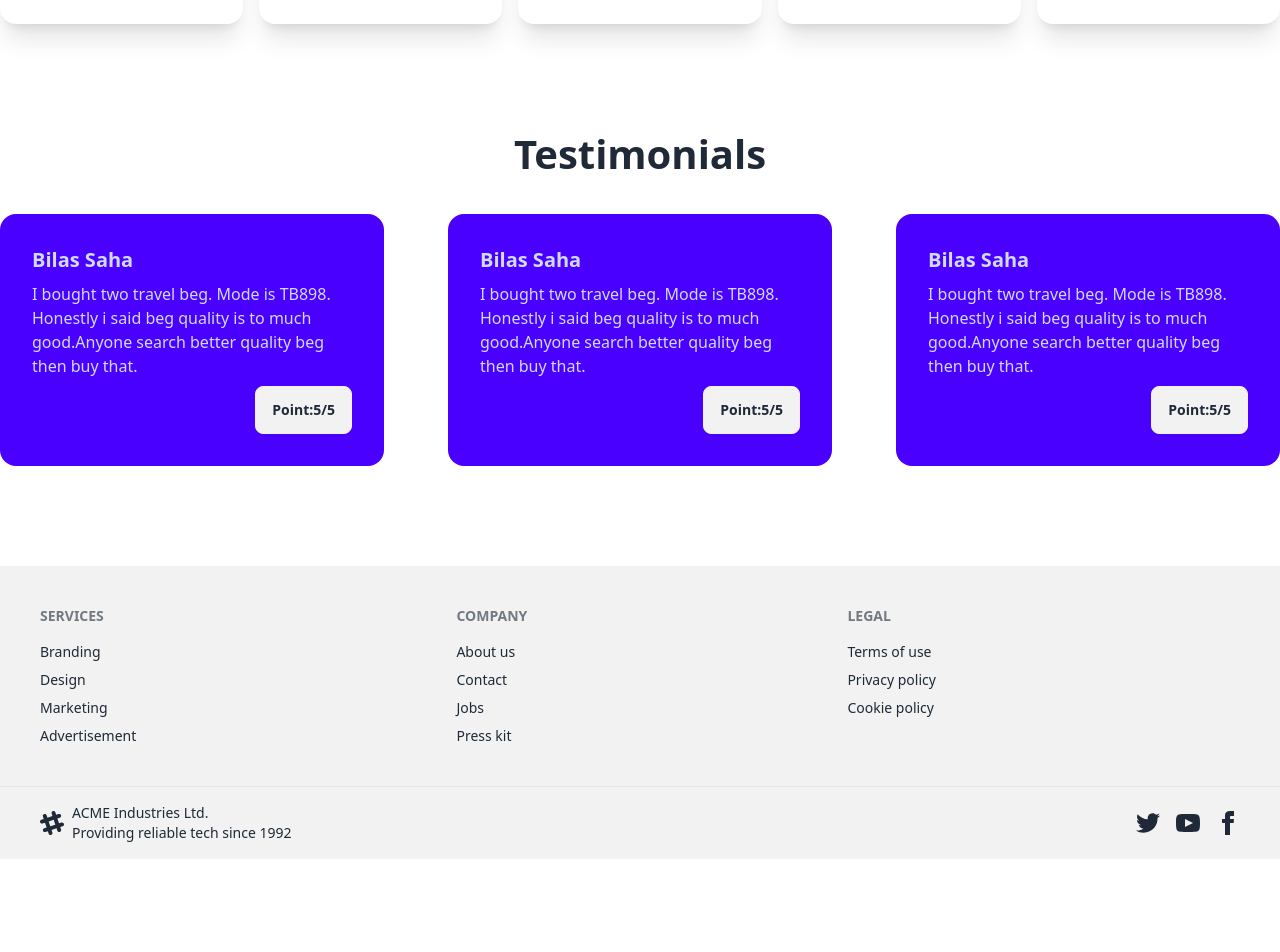
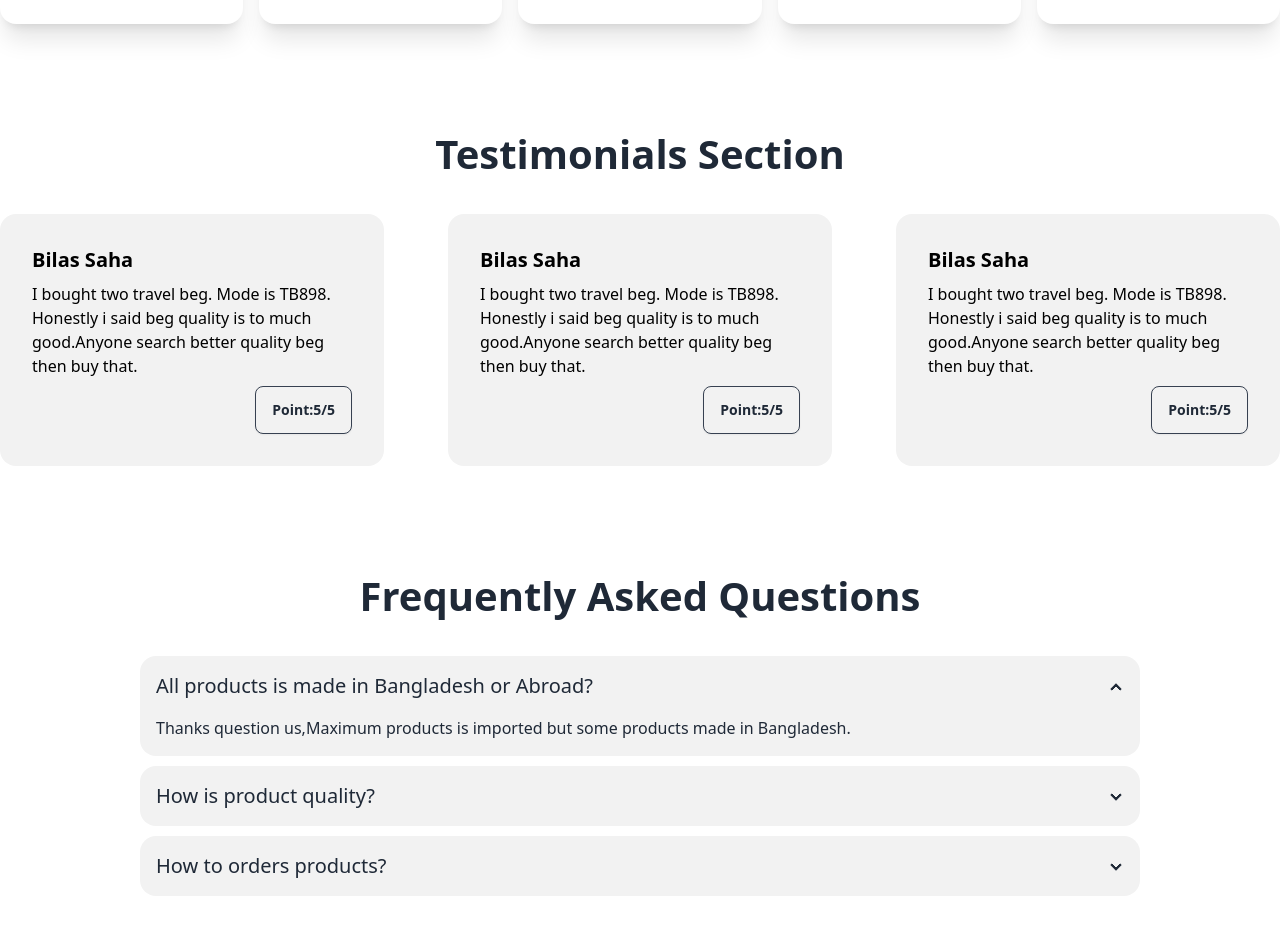
Before and after one commit to prosenjithdash/travel-gears-zone-client, a React (Vite) app: page / in a window 1280 px wide. Shown: the part 1440-2392 px from the top of the page. Before the commit the page ends 2299 px from the top, so only its background shows below. Built offline with nearby package versions, Linux system fonts and the light colour scheme.

Commit message:
FAQs section make done

```diff
--- /dev/null
+++ b/src/components/home/FAQs.jsx
@@ -0,0 +1,30 @@
+// FAQs Component
+const FAQs = () => {
+    return (
+        <div className="lg:max-w-[1000px] mx-auto space-y-[10px]">
+            <div className="collapse collapse-arrow bg-base-200">
+                <input type="radio" name="my-accordion-2" defaultChecked />
+                <div className="collapse-title text-xl font-medium">All products is made in Bangladesh or Abroad?</div>
+                <div className="collapse-content">
+                    <p>Thanks question us,Maximum products is imported but some products made in Bangladesh.</p>
+                </div>
+            </div>
+            <div className="collapse collapse-arrow bg-base-200">
+                <input type="radio" name="my-accordion-2" />
+                <div className="collapse-title text-xl font-medium">How is product quality?</div>
+                <div className="collapse-content">
+                    <p>I know you will buy emotion not a products so belive us quality is good .</p>
+                </div>
+            </div>
+            <div className="collapse collapse-arrow bg-base-200">
+                <input type="radio" name="my-accordion-2" />
+                <div className="collapse-title text-xl font-medium">How to orders products?</div>
+                <div className="collapse-content">
+                    <p>At first select your needed products then confirm purses with your information.Then we will send order confirmation email.</p>
+                </div>
+            </div>
+        </div>
+    );
+};
+
+export default FAQs;
--- a/src/components/home/Review.jsx
+++ b/src/components/home/Review.jsx
@@ -2,12 +2,12 @@
 const Review = () => {
     return (
         <div>
-            <div className="card bg-primary text-primary-content w-96">
+            <div className="card bg-base-200 text-black w-96">
                 <div className="card-body">
                     <h2 className="card-title">Bilas Saha</h2>
                     <p>I bought two travel beg. Mode is TB898. Honestly i said beg quality is to much good.Anyone search better quality beg then buy that.</p>
                     <div className="card-actions justify-end">
-                        <button className="btn">Point:5/5</button>
+                        <button className="btn border border-gray-700">Point:5/5</button>
                     </div>
                 </div>
             </div>
--- a/src/components/share/Navbar.jsx
+++ b/src/components/share/Navbar.jsx
@@ -4,7 +4,7 @@ import { Link, NavLink } from "react-router-dom";
 const Navbar = () => {
     return (
         <div>
-            <div className="navbar bg-blue-600">
+            <div className="navbar bg-base-100">
                 <div className="navbar-start">
                     <div className="dropdown">
                         <div tabIndex={0} role="button" className="btn btn-ghost lg:hidden">
--- a/src/pages/Home.jsx
+++ b/src/pages/Home.jsx
@@ -1,6 +1,7 @@
 // Home Page
 
 import Banner from "../components/home/Banner";
+import FAQs from "../components/home/FAQs";
 import FeaturedProducts from "../components/home/FeaturedProducts";
 import Testimonials from "../components/home/Testimonials";
 
@@ -20,9 +21,15 @@ const Home = () => {
 
                 {/* Testimonial Section */}
                 <div className="my-[100px]">
-                    <h2 className="mb-[15px] lg:mb-[30px] text-[20px] lg:text-[40px] font-semibold text-center "> Testimonials </h2>
+                    <h2 className="mb-[15px] lg:mb-[30px] text-[20px] lg:text-[40px] font-semibold text-center "> Testimonials Section </h2>
 
                     <Testimonials/>
+                </div>
+
+                {/* Testimonial Section */}
+                <div className="my-[100px]">
+                    <h2 className="mb-[15px] lg:mb-[30px] text-[20px] lg:text-[40px] font-semibold text-center "> Frequently Asked Questions</h2>
+                    <FAQs/>
                 </div>
             </div>
         </div>
```
